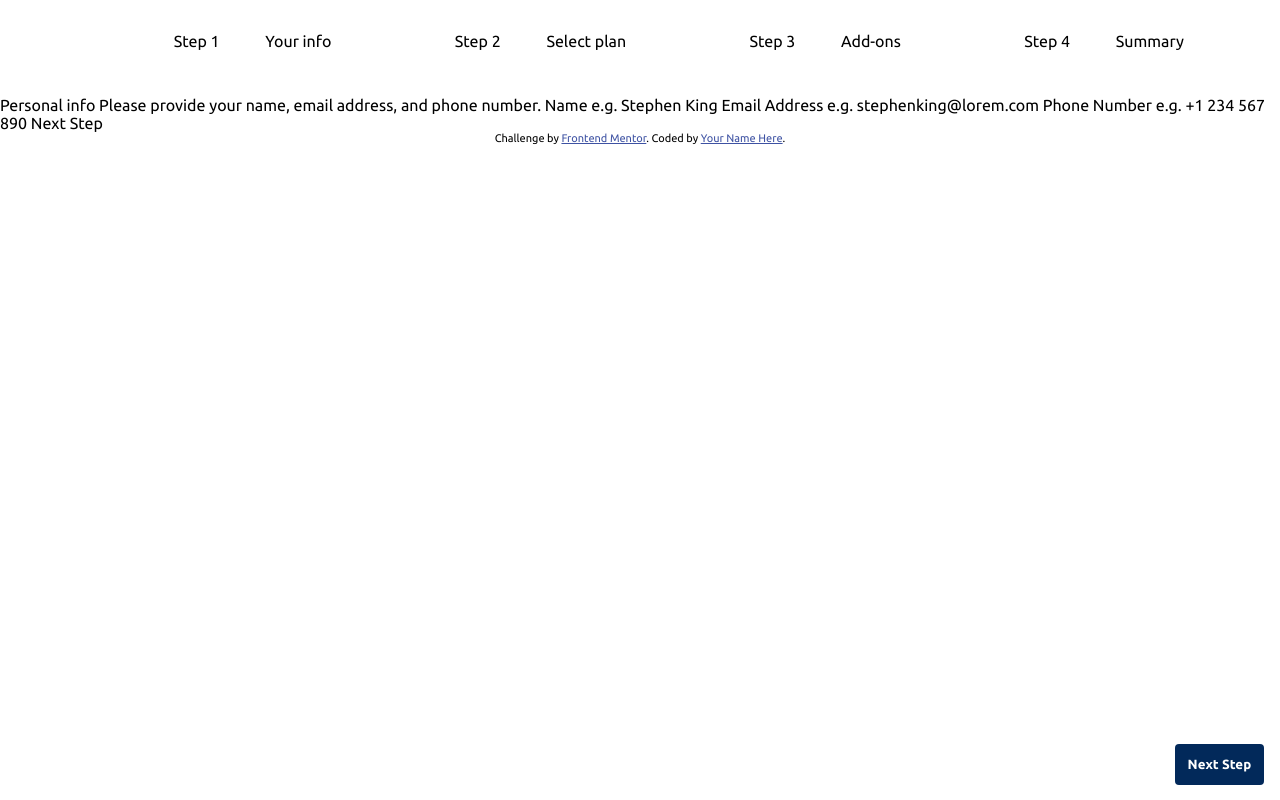
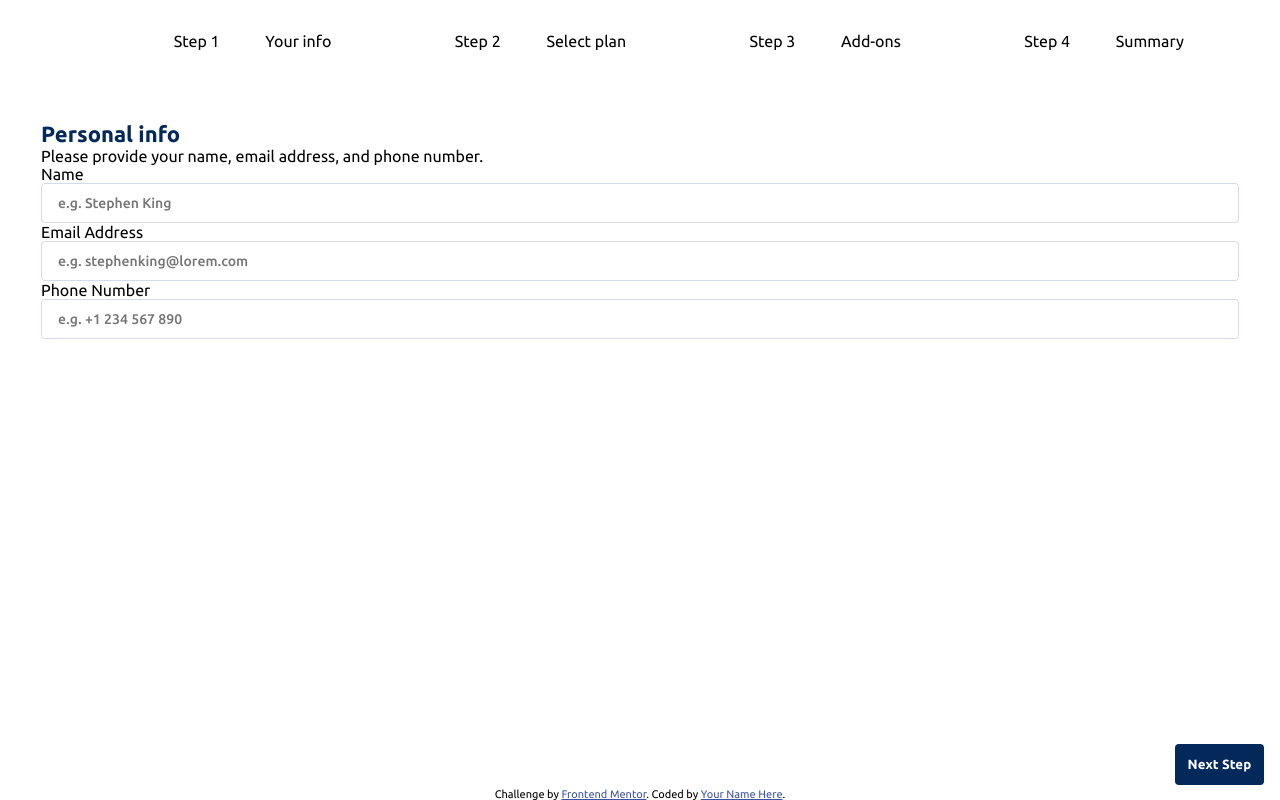
Before and after one commit to Bloopfish/multi-step-form-main, a plain HTML site: page index.html in a window 1280 px wide. Drawn offline with Linux system fonts and the light colour scheme; a script that the page names is missing.

Commit message:
First card styling

```diff
--- a/index.html
+++ b/index.html
@@ -33,22 +33,20 @@
     <p>Step 4</p>
     <p>Summary</p>
   </div>
-  <div class="step-one">
-    Personal info
-    Please provide your name, email address, and phone number.
+  <div class="step-one card">
+    <h1>Personal info</h1>
+    <p>Please provide your name, email address, and phone number.</p>
 
-    Name
-    e.g. Stephen King
+    <label for="name">Name</label>
+    <input id="name" placeholder="e.g. Stephen King">
 
-    Email Address
-    e.g. stephenking@lorem.com
+    <label for="email">Email Address</label>
+    <input id="email" type="email" placeholder="e.g. stephenking@lorem.com">
 
-    Phone Number
-    e.g. +1 234 567 890
-
-    Next Step
+    <label for="phone">Phone Number</label>
+    <input id="phone" type="tel" placeholder="e.g. +1 234 567 890">
   </div>
-  <div class="step-two">
+  <div class="step-two card">
     Select your plan
     You have the option of monthly or yearly billing.
 
@@ -67,7 +65,7 @@
     Go Back
     Next Step
   </div>
-  <div class="step-three">
+  <div class="step-three card">
     Pick add-ons
     Add-ons help enhance your gaming experience.
 
@@ -86,7 +84,7 @@
     Go Back
     Next Step
   </div>
-  <div class="step-four">
+  <div class="step-four card">
     Finishing up
     Double-check everything looks OK before confirming.
 
@@ -97,7 +95,7 @@
     Go Back
     Confirm
   </div>
-  <div class="step-five">
+  <div class="step-five card">
     Thank you!
 
     Thanks for confirming your subscription! We hope you have fun
--- a/style.css
+++ b/style.css
@@ -43,6 +43,10 @@
     .sidebar p {
         display: none;
     }
+
+    footer {
+        display: none;
+    }
 }
 
 body {
@@ -69,8 +73,32 @@ body {
     font-weight: 500;
 }
 
+.card {
+    background-color: white;
+    border-radius: 8px;
+    margin-inline: 1rem;
+    padding: 25px;
+}
+
 .step-two, .step-three, .step-four, .step-five {
     display: none;
+}
+
+h1 {
+    color: var(--marineblue);
+    font-size: 1.375rem;
+}
+
+input {
+    width: 100%;
+    height: 2.5rem;
+    border-radius: 4px;
+    border: 1px solid var(--lightgray);
+    color: var(--lightgray);
+    font-family: inherit;
+    font-size: 0.875rem;
+    font-weight: 500;
+    padding: 1rem;
 }
 
 .bottombar {
@@ -106,5 +134,11 @@ button {
     color: white;
 }
 
-footer { font-size: 11px; text-align: center; }
+footer {
+    position: fixed;
+    bottom: 0;
+    font-size: 11px;
+    width: 100%;
+    text-align: center;
+}
 footer a { color: hsl(228, 45%, 44%); }
```
